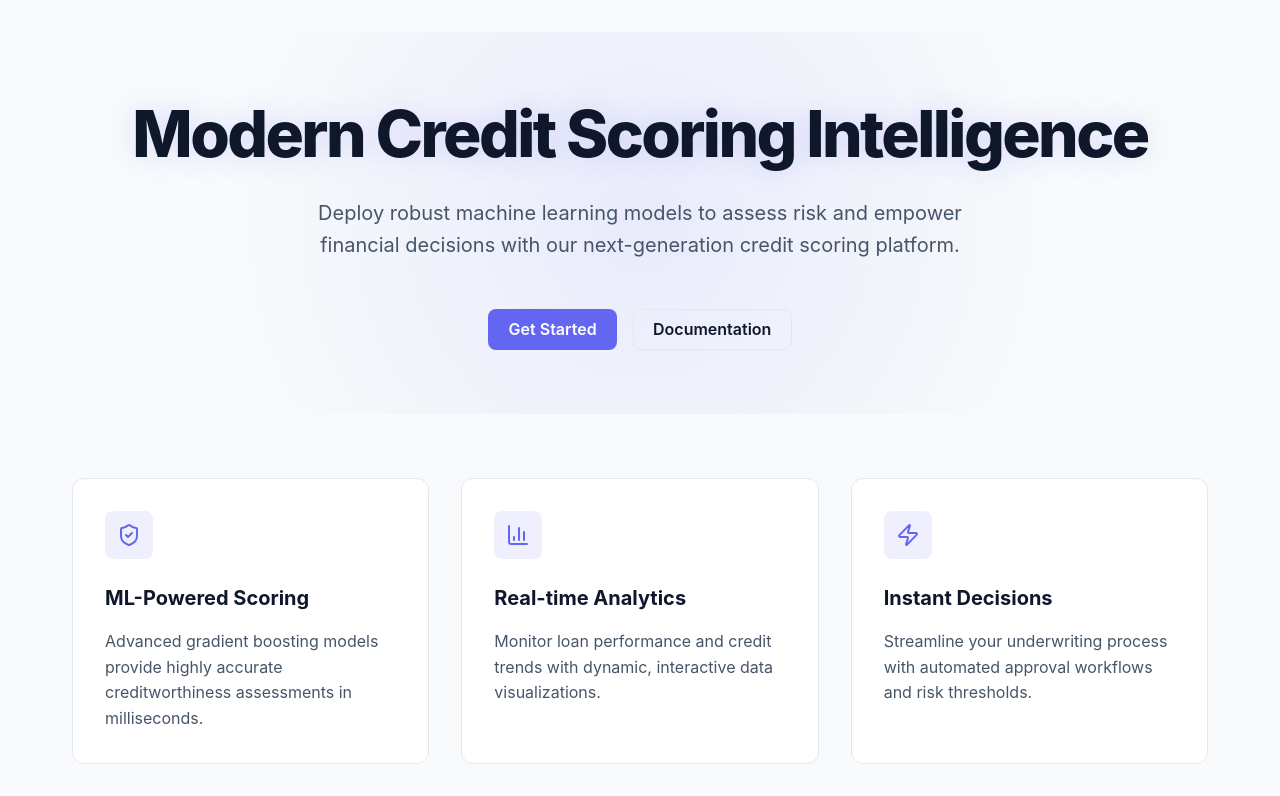
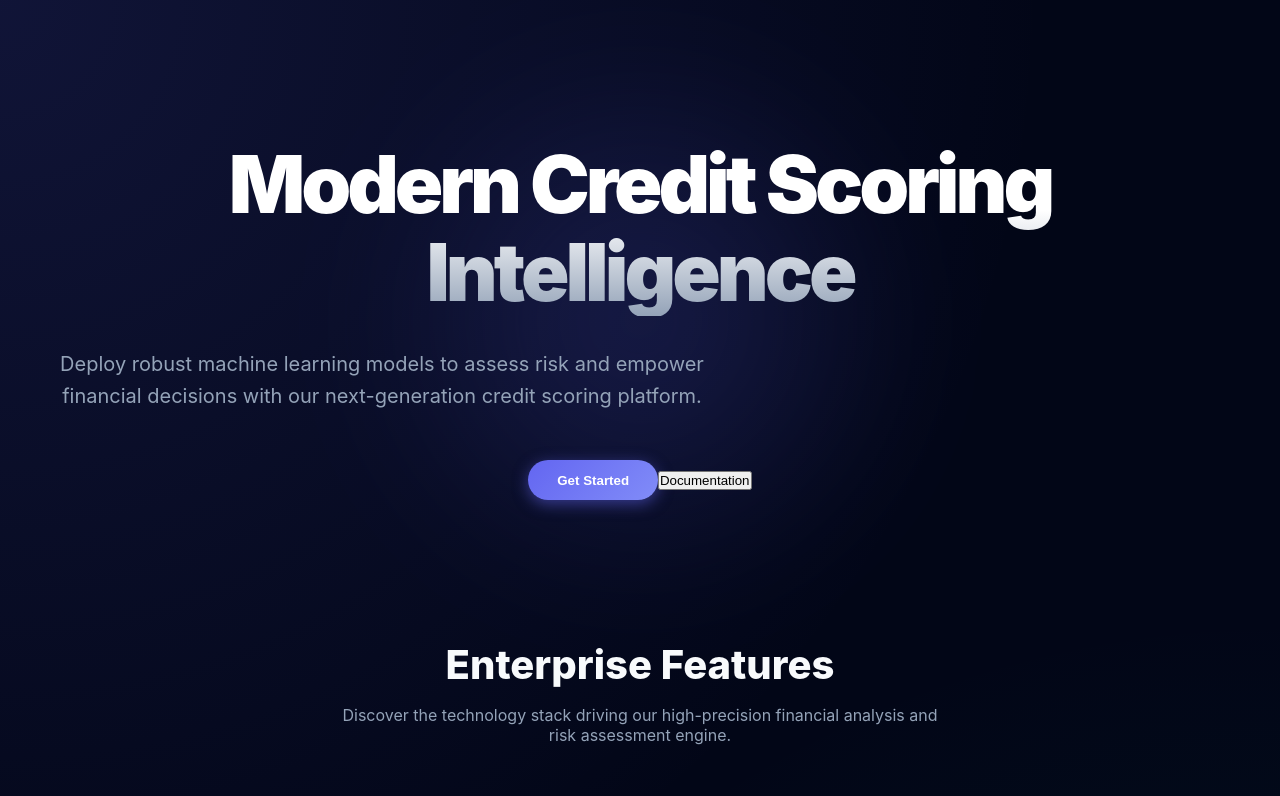
Before and after one commit to Rajaji-V/credit-scoring-ml-system, a React app in the folder frontend/: page / in a window 1280 px wide. Shown: the top 796 px of the page. Built offline with nearby package versions, Linux system fonts and the light colour scheme; no server answers; the HTML template or start-up script is replaced by a standard one.

Commit message:
style: enhance ui with glassmorphism and animated visualizations

```diff
--- a/frontend/src/App.css
+++ b/frontend/src/App.css
@@ -1,101 +1,99 @@
 .app-container {
-  max-width: 1200px;
+  max-width: 1400px;
   margin: 0 auto;
-  padding: 2rem;
-  width: 100%;
+  padding: 0 2rem;
 }
 
 .hero {
+  min-height: 80vh;
+  display: flex;
+  flex-direction: column;
+  justify-content: center;
+  align-items: center;
   text-align: center;
-  padding: 4rem 1rem;
-  background: radial-gradient(circle at center, rgba(99, 102, 241, 0.1) 0%, transparent 70%);
+  padding: 6rem 0;
+  position: relative;
 }
 
-.hero-badge {
-  display: inline-block;
-  padding: 0.25rem 0.75rem;
-  background: rgba(99, 102, 241, 0.1);
-  color: var(--primary);
-  border-radius: var(--radius-full);
-  font-size: 0.875rem;
-  font-weight: 600;
-  margin-bottom: 1.5rem;
-  border: 1px solid rgba(99, 102, 241, 0.2);
+.hero::before {
+  content: '';
+  position: absolute;
+  top: 50%;
+  left: 50%;
+  transform: translate(-50%, -50%);
+  width: 600px;
+  height: 600px;
+  background: radial-gradient(circle, var(--primary-glow) 0%, transparent 70%);
+  z-index: -1;
+  filter: blur(60px);
+  opacity: 0.4;
 }
 
 .hero h1 {
-  color: var(--text-primary);
-  font-size: clamp(2.5rem, 5vw, 4rem);
-  margin-bottom: 1.5rem;
-  letter-spacing: -0.04em;
-  text-shadow: 0 0 30px rgba(99, 102, 241, 0.2);
+  font-size: clamp(3rem, 8vw, 5rem);
+  font-weight: 900;
+  line-height: 1.1;
+  margin-bottom: 2rem;
+  letter-spacing: -0.05em;
+  background: linear-gradient(to bottom, #fff 40%, #94a3b8);
+  -webkit-background-clip: text;
+  background-clip: text;
+  -webkit-text-fill-color: transparent;
 }
 
 .hero p {
+  font-size: 1.25rem;
   color: var(--text-secondary);
-  font-size: 1.25rem;
-  max-width: 650px;
-  margin: 0 auto 3rem;
+  max-width: 700px;
+  margin-bottom: 3rem;
   line-height: 1.6;
-}
-
-.cta-group {
-  display: flex;
-  justify-content: center;
-  align-items: center;
-  gap: 1rem;
-}
-
-.secondary-btn {
-  background: transparent;
-  border: 1px solid var(--border);
-  color: var(--text-primary);
-}
-
-.secondary-btn:hover {
-  background: var(--surface-hover);
-  border-color: var(--text-secondary);
 }
 
 .features-grid {
   display: grid;
-  grid-template-columns: repeat(auto-fit, minmax(300px, 1fr));
+  grid-template-columns: repeat(auto-fit, minmax(320px, 1fr));
   gap: 2rem;
-  margin-top: 4rem;
+  padding: 4rem 0;
 }
 
 .feature-card {
-  padding: 2rem;
-  background: var(--surface);
-  border: 1px solid var(--border);
-  border-radius: var(--radius-lg);
-  transition: all 0.3s ease;
+  padding: 2.5rem;
+  transition: all 0.4s cubic-bezier(0.4, 0, 0.2, 1);
+  position: relative;
+  overflow: hidden;
+}
+
+.feature-card::after {
+  content: '';
+  position: absolute;
+  top: 0;
+  left: 0;
+  width: 100%;
+  height: 100%;
+  background: linear-gradient(135deg, rgba(255, 255, 255, 0.05) 0%, transparent 100%);
+  opacity: 0;
+  transition: opacity 0.4s;
 }
 
 .feature-card:hover {
+  transform: translateY(-10px);
   border-color: var(--primary);
-  transform: translateY(-4px);
-  box-shadow: var(--shadow-lg);
+  box-shadow: 0 20px 40px rgba(0, 0, 0, 0.4), var(--shadow-glow);
+}
+
+.feature-card:hover::after {
+  opacity: 1;
 }
 
 .feature-icon {
-  width: 48px;
-  height: 48px;
-  background: rgba(99, 102, 241, 0.1);
-  color: var(--primary);
-  border-radius: var(--radius);
+  width: 56px;
+  height: 56px;
+  background: linear-gradient(135deg, rgba(99, 102, 241, 0.2), rgba(99, 102, 241, 0.05));
+  border: 1px solid var(--glass-border);
+  border-radius: 1rem;
   display: flex;
   align-items: center;
   justify-content: center;
+  color: var(--primary);
   margin-bottom: 1.5rem;
 }
-
-.feature-card h3 {
-  margin-bottom: 1rem;
-  font-size: 1.25rem;
-}
-
-.feature-card p {
-  color: var(--text-secondary);
-  line-height: 1.6;
-}
--- a/frontend/src/App.jsx
+++ b/frontend/src/App.jsx
@@ -73,11 +73,18 @@ function App() {
           initial={{ opacity: 0 }}
           animate={{ opacity: 1 }}
           transition={{ duration: 0.5 }}
-          style={{ marginBottom: '4rem' }}
+          style={{ marginBottom: '8rem' }}
         >
           <CreditForm />
         </motion.section>
       )}
+
+      <section style={{ textAlign: 'center', marginBottom: '4rem' }}>
+        <h2 style={{ fontSize: '2.5rem', fontWeight: 800, marginBottom: '1rem' }}>Enterprise Features</h2>
+        <p style={{ color: 'var(--text-secondary)', maxWidth: '600px', margin: '0 auto' }}>
+          Discover the technology stack driving our high-precision financial analysis and risk assessment engine.
+        </p>
+      </section>
 
       <main className="features-grid">
         {features.map((feature, index) => (
--- a/frontend/src/components/CreditForm.css
+++ b/frontend/src/components/CreditForm.css
@@ -1,140 +1,146 @@
 .form-card {
-    background: var(--surface);
-    border: 1px solid var(--border);
-    border-radius: var(--radius-lg);
-    padding: 2.5rem;
-    max-width: 900px;
-    margin: 2rem auto;
-    box-shadow: var(--shadow-lg);
+    padding: 3.5rem;
+    max-width: 1000px;
+    margin: 4rem auto;
+    position: relative;
 }
 
 .form-title {
-    font-size: 1.5rem;
-    font-weight: 700;
-    margin-bottom: 2rem;
+    font-size: 2rem;
+    font-weight: 800;
+    margin-bottom: 3rem;
+    background: linear-gradient(to right, #fff, var(--text-secondary));
+    -webkit-background-clip: text;
+    background-clip: text;
+    -webkit-text-fill-color: transparent;
     text-align: center;
-    color: var(--text-primary);
-    border-bottom: 1px solid var(--border);
-    padding-bottom: 1rem;
 }
 
 .form-grid {
     display: grid;
-    grid-template-columns: repeat(auto-fit, minmax(250px, 1fr));
-    gap: 1.5rem;
-}
-
-.form-group {
-    display: flex;
-    flex-direction: column;
-    gap: 0.5rem;
+    grid-template-columns: repeat(auto-fit, minmax(280px, 1fr));
+    gap: 2rem;
 }
 
 .form-group label {
-    font-size: 0.875rem;
-    font-weight: 600;
+    font-size: 0.9rem;
+    text-transform: uppercase;
+    letter-spacing: 0.05em;
+    margin-bottom: 0.75rem;
     color: var(--text-secondary);
 }
 
 .form-group input,
 .form-group select {
-    padding: 0.75rem;
-    border-radius: var(--radius);
-    border: 1px solid var(--border);
-    background: var(--background);
-    color: var(--text-primary);
-    font-family: inherit;
-    transition: all 0.2s ease;
-}
-
-.form-group input:focus,
-.form-group select:focus {
-    outline: none;
-    border-color: var(--primary);
-    box-shadow: 0 0 0 2px rgba(99, 102, 241, 0.2);
+    padding: 1rem;
+    border-radius: 0.75rem;
+    font-size: 1rem;
 }
 
 .form-submit {
     grid-column: 1 / -1;
-    margin-top: 2rem;
-    padding: 1rem;
-    font-size: 1.125rem;
-    display: flex;
-    align-items: center;
-    justify-content: center;
-    gap: 0.5rem;
+    height: 60px;
+    background: linear-gradient(135deg, var(--primary), #818cf8) !important;
 }
 
-.result-container {
-    margin-top: 2.5rem;
-    padding: 2rem;
-    border-radius: var(--radius-lg);
-    border: 1px solid var(--border);
-    animation: slideUp 0.4s ease-out;
+/* Result Visualization */
+.result-viz-container {
+    margin-top: 4rem;
+    display: grid;
+    grid-template-columns: 1fr 1fr;
+    gap: 3rem;
+    align-items: center;
 }
 
-.result-header {
-    display: flex;
-    align-items: center;
-    justify-content: space-between;
-    margin-bottom: 1.5rem;
+@media (max-width: 768px) {
+    .result-viz-container {
+        grid-template-columns: 1fr;
+    }
 }
 
-.result-badge {
-    padding: 0.5rem 1rem;
-    border-radius: var(--radius-full);
-    font-weight: 700;
-    text-transform: uppercase;
-    font-size: 0.875rem;
+.gauge-wrapper {
+    position: relative;
+    width: 240px;
+    height: 120px;
+    margin: 0 auto;
+    overflow: hidden;
 }
 
-.badge-low {
-    background: rgba(16, 185, 129, 0.1);
-    color: #10b981;
+.gauge-base {
+    width: 240px;
+    height: 240px;
+    border-radius: 50%;
+    border: 15px solid var(--surface-border);
+    border-bottom-color: transparent;
+    border-left-color: transparent;
+    transform: rotate(-135deg);
 }
 
-.badge-medium {
-    background: rgba(245, 158, 11, 0.1);
-    color: #f59e0b;
+.gauge-value {
+    position: absolute;
+    top: 0;
+    left: 0;
+    width: 240px;
+    height: 240px;
+    border-radius: 50%;
+    border: 15px solid var(--primary);
+    border-bottom-color: transparent;
+    border-left-color: transparent;
+    transform: rotate(calc(-135deg + (var(--percentage) * 1.8deg)));
+    transition: transform 1.5s cubic-bezier(0.34, 1.56, 0.64, 1);
 }
 
-.badge-high {
-    background: rgba(239, 68, 68, 0.1);
-    color: #ef4444;
+.gauge-center {
+    position: absolute;
+    bottom: 0;
+    left: 50%;
+    transform: translateX(-50%);
+    text-align: center;
 }
 
-.result-grid {
-    display: grid;
-    grid-template-columns: repeat(auto-fit, minmax(200px, 1fr));
+.gauge-text {
+    font-size: 2.5rem;
+    font-weight: 800;
+    line-height: 1;
+}
+
+.gauge-label {
+    font-size: 0.8rem;
+    color: var(--text-secondary);
+    text-transform: uppercase;
+    margin-top: 0.5rem;
+}
+
+.result-details {
+    display: flex;
+    flex-direction: column;
     gap: 1.5rem;
 }
 
-.result-item {
-    display: flex;
-    flex-direction: column;
+.status-box {
+    padding: 2rem;
+    border-radius: 1rem;
+    background: rgba(255, 255, 255, 0.03);
+    border: 1px solid var(--glass-border);
 }
 
-.result-label {
+.status-label {
     font-size: 0.75rem;
     color: var(--text-secondary);
     text-transform: uppercase;
-    letter-spacing: 0.05em;
-    margin-bottom: 0.25rem;
+    margin-bottom: 0.5rem;
 }
 
-.result-value {
-    font-size: 1.25rem;
+.status-value {
+    font-size: 1.5rem;
     font-weight: 700;
 }
 
-@keyframes slideUp {
-    from {
-        opacity: 0;
-        transform: translateY(20px);
-    }
-
-    to {
-        opacity: 1;
-        transform: translateY(0);
-    }
+.risk-dot {
+    display: inline-block;
+    width: 12px;
+    height: 12px;
+    border-radius: 50%;
+    margin-right: 8px;
+    box-shadow: 0 0 10px currentColor;
 }
--- a/frontend/src/index.css
+++ b/frontend/src/index.css
@@ -1,38 +1,25 @@
 :root {
   --primary: #6366f1;
   --primary-hover: #4f46e5;
+  --primary-glow: rgba(99, 102, 241, 0.5);
   --secondary: #64748b;
   --accent: #10b981;
-  --background: #0f172a;
-  --surface: #1e293b;
-  --surface-hover: #334155;
+  --background: #020617;
+  --surface: rgba(30, 41, 59, 0.5);
+  --surface-border: rgba(255, 255, 255, 0.1);
+  --glass-bg: rgba(255, 255, 255, 0.03);
+  --glass-border: rgba(255, 255, 255, 0.1);
   --text-primary: #f8fafc;
   --text-secondary: #94a3b8;
-  --border: #334155;
   --error: #ef4444;
   --success: #10b981;
+  --warning: #f59e0b;
 
-  --shadow-sm: 0 1px 2px 0 rgb(0 0 0 / 0.05);
-  --shadow: 0 4px 6px -1px rgb(0 0 0 / 0.1), 0 2px 4px -2px rgb(0 0 0 / 0.1);
-  --shadow-lg: 0 10px 15px -3px rgb(0 0 0 / 0.1), 0 4px 6px -4px rgb(0 0 0 / 0.1);
+  --shadow-glow: 0 0 20px rgba(99, 102, 241, 0.2);
+  --radius-lg: 1.25rem;
+  --radius-xl: 2rem;
 
-  --radius-sm: 0.375rem;
-  --radius: 0.5rem;
-  --radius-lg: 0.75rem;
-  --radius-full: 9999px;
-
-  font-family: 'Inter', system-ui, -apple-system, sans-serif;
-  line-height: 1.5;
-  font-weight: 400;
-
-  color-scheme: dark;
-  background-color: var(--background);
-  color: var(--text-primary);
-
-  font-synthesis: none;
-  text-rendering: optimizeLegibility;
-  -webkit-font-smoothing: antialiased;
-  -moz-osx-font-smoothing: grayscale;
+  font-family: 'Outfit', 'Inter', system-ui, sans-serif;
 }
 
 * {
@@ -42,76 +29,44 @@
 }
 
 body {
+  background-color: var(--background);
+  color: var(--text-primary);
+  overflow-x: hidden;
   min-height: 100vh;
-  display: flex;
-  flex-direction: column;
+  background-image:
+    radial-gradient(circle at 0% 0%, rgba(99, 102, 241, 0.15) 0%, transparent 50%),
+    radial-gradient(circle at 100% 100%, rgba(16, 185, 129, 0.1) 0%, transparent 50%);
 }
 
-#root {
-  flex: 1;
-  display: flex;
-  flex-direction: column;
+.glass-card {
+  background: var(--glass-bg);
+  backdrop-filter: blur(12px);
+  -webkit-backdrop-filter: blur(12px);
+  border: 1px solid var(--glass-border);
+  border-radius: var(--radius-lg);
+  box-shadow: 0 8px 32px 0 rgba(0, 0, 0, 0.37);
 }
 
-a {
-  font-weight: 500;
-  color: var(--primary);
-  text-decoration: inherit;
-  transition: color 0.2s ease;
+button.primary-btn {
+  background: linear-gradient(135deg, var(--primary), #818cf8);
+  box-shadow: 0 4px 15px var(--primary-glow);
+  border: none;
+  padding: 0.8rem 1.8rem;
+  border-radius: var(--radius-lg);
+  font-weight: 700;
+  color: white;
+  transition: all 0.3s cubic-bezier(0.4, 0, 0.2, 1);
 }
 
-a:hover {
-  color: var(--primary-hover);
+button.primary-btn:hover {
+  transform: translateY(-2px) scale(1.02);
+  box-shadow: 0 6px 20px var(--primary-glow);
 }
 
-h1 {
-  font-size: 2.5rem;
-  line-height: 1.2;
-  font-weight: 800;
-  letter-spacing: -0.025em;
-  margin-bottom: 1rem;
+input,
+select {
+  background: rgba(15, 23, 42, 0.6) !important;
+  border: 1px solid var(--glass-border) !important;
+  color: white !important;
+  backdrop-filter: blur(4px);
 }
-
-h2 {
-  font-size: 1.875rem;
-  font-weight: 700;
-  margin-bottom: 0.75rem;
-}
-
-button {
-  cursor: pointer;
-  border-radius: var(--radius);
-  border: 1px solid transparent;
-  padding: 0.6em 1.2em;
-  font-size: 1rem;
-  font-weight: 600;
-  font-family: inherit;
-  background-color: var(--primary);
-  color: white;
-  transition: all 0.2s cubic-bezier(0.4, 0, 0.2, 1);
-}
-
-button:hover {
-  background-color: var(--primary-hover);
-  transform: translateY(-1px);
-  box-shadow: var(--shadow);
-}
-
-button:active {
-  transform: translateY(0);
-}
-
-button:focus-visible {
-  outline: 4px auto var(--primary);
-}
-
-@media (prefers-color-scheme: light) {
-  :root {
-    --background: #f8fafc;
-    --surface: #ffffff;
-    --surface-hover: #f1f5f9;
-    --text-primary: #0f172a;
-    --text-secondary: #475569;
-    --border: #e2e8f0;
-  }
-}
```
Also changed, not shown: frontend/src/components/CreditForm.jsx (+87 -75 lines), 1 other file (tests, documents, lock files or other folders).
